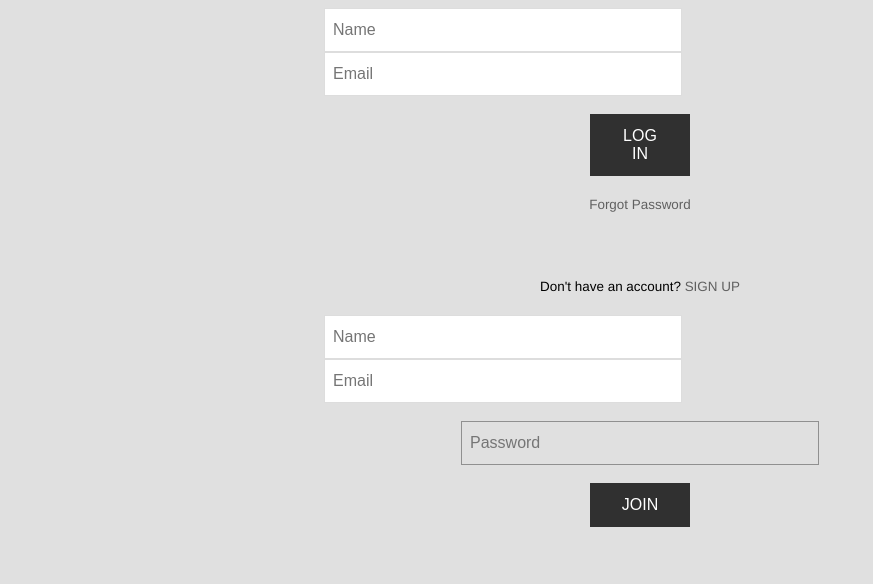
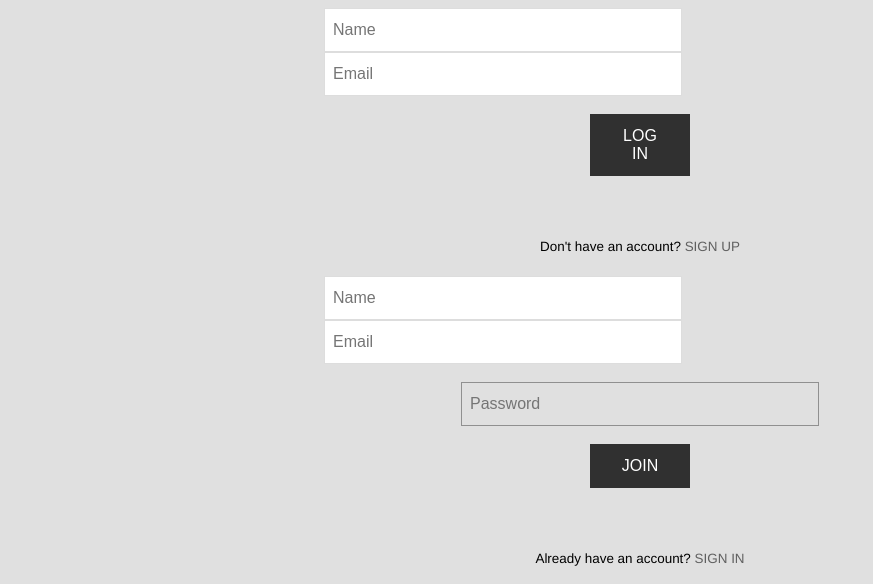
Before and after one commit to jessicamvs/youarehungry, a website: page public/index.html in a window 1280 px wide. Shown: the top 584 px of the page, without its empty margins (0-873 px from the left). Drawn offline with nearby package versions, Linux system fonts and the light colour scheme; no server answers; files whose address does not match are found by name.

Commit message:
delete 'forgot password' from login view.

```diff
--- a/public/index.html
+++ b/public/index.html
@@ -42,7 +42,6 @@
           <input name="Name" type="text" class="name-email-box" placeholder="Name">
           <input name="Email" type="text" class="name-email-box" placeholder="Email">
           <button type="submit" class="submit-button">LOG IN</button>
-          <p class="forgot-password"><a href="">Forgot Password</a></p>
           <p class="login-message">Don't have an account? <span><a href="/signup">SIGN UP</a></span></p>
         </form>
 
--- a/public/styles/modules.css
+++ b/public/styles/modules.css
@@ -44,12 +44,12 @@ form {
   align-items: center;
 }
 
-.forgot-password {
+/*.forgot-password {
   font-size: .7em;
   text-align: center;
   margin: 12px;
   color: #303030;
-}
+}*/
 
 .login-message {
   font-size: .7em;
```
